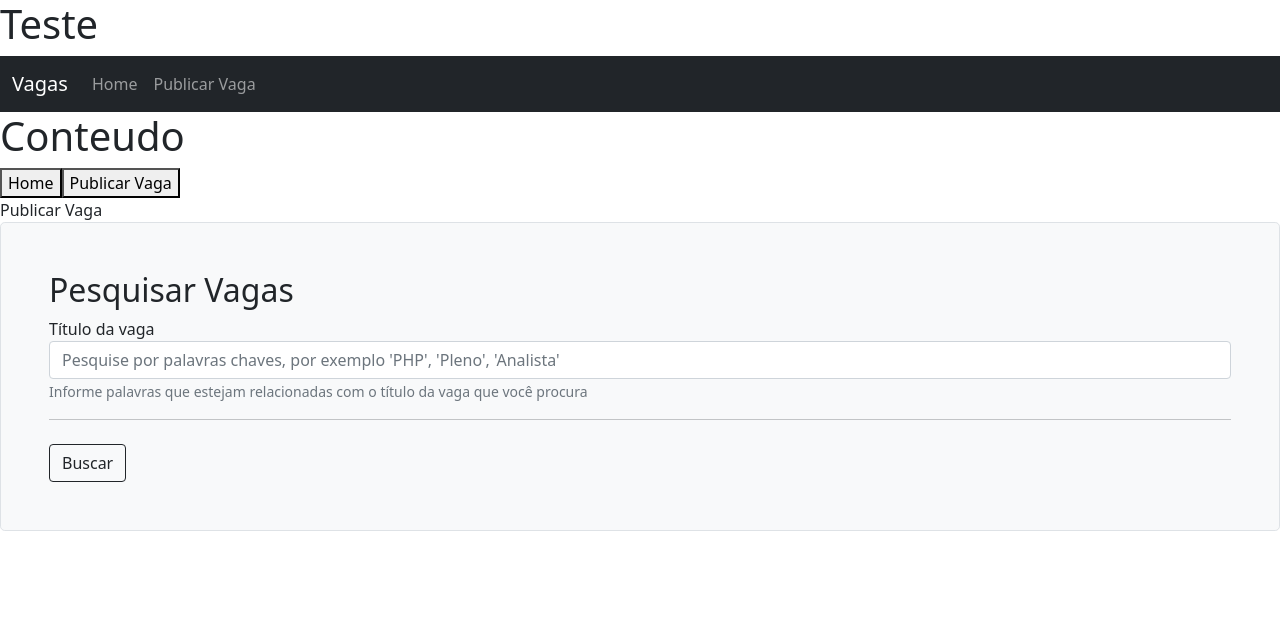
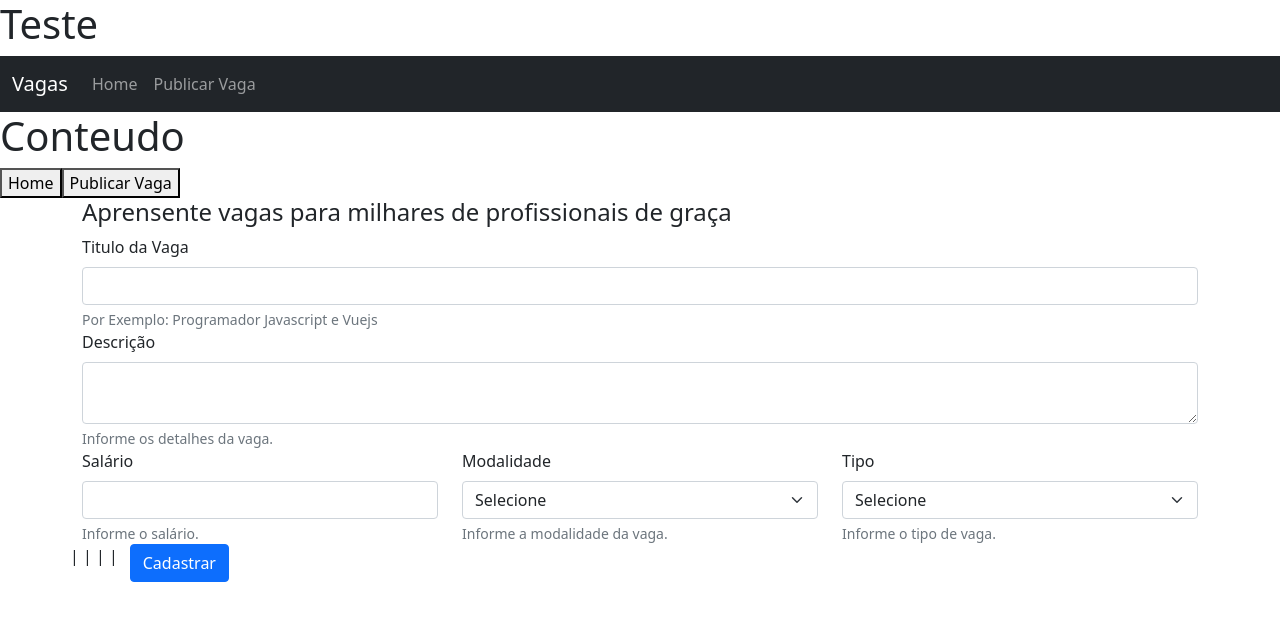
Before and after one commit to berutodo/vagas-vue, a Vue app: page / in a window 1280 px wide. Both pictures are taken after a click on the button "Publicar Vaga". Shown: the top 620 px of the page. Built offline with nearby package versions, Linux system fonts and the light colour scheme.

Commit message:
mudancas publicacao

```diff
--- a/src/components/comuns/Vaga.vue
+++ b/src/components/comuns/Vaga.vue
@@ -5,7 +5,7 @@
                     <p>{{descricao}}</p>
                 </div>
                 <div class="card-footer">
-                    <small class='text-muted'>Salário R$ {{salario}} | Modalidade : {{modalidade}} | Tipo : {{tipo}}  | Publicação : {{publicacao}}</small>
+                    <small class='text-muted'>Salário R$ {{salario}} | Modalidade : {{getModalidade}} | Tipo : {{getTipo}}  | Publicação : {{publicacao}}</small>
                 </div>
             </div>
 </template>
@@ -13,7 +13,23 @@
 <script>
 export default {
     name: 'Vaga',
-    props: ['titulo','descricao','salario','modalidade','tipo','publicacao']
+    props: ['titulo','descricao','salario','modalidade','tipo','publicacao'],
+    computed: {
+        getModalidade(){
+            switch(this.modalidade){
+                case '1' : return 'Home Office'
+                case '2' : return 'Presencial'
+            }
+            return ''
+        },
+        getTipo(){
+            switch(this.tipo){
+                case '1' : return 'CLT'
+                case '2' : return 'PJ'
+            }
+            return ''
+        }
+    }
 }
 </script>
 
--- a/src/components/views/Home.vue
+++ b/src/components/views/Home.vue
@@ -47,48 +47,7 @@ export default {
     },
     data: () => ({
         usuariosOnline : 0,
-        vagas: [
-  {
-    titulo: 'Analista Programador PHP Pleno',
-    descricao: 'Profissional com conhecimentos em PHP, Laravel e MySQL. Necessário 3 anos de experiências. Atuará na manutenção de sistemas legados da empresa.',
-    salario: 6000,
-    modalidade: 'Home Office',
-    tipo: 'PJ',
-    publicacao: '2021-10-10'
-  },
-  {
-    titulo: 'Programador JavaScript Angular',
-    descricao: 'Profissional com conhecimentos avançados em JavaScript e Angular.',
-    salario: 5000,
-    modalidade: 'Presencial',
-    tipo: 'CLT',
-    publicacao: '2021-10-07'
-  },
-  {
-    titulo: 'Programador JavaScript Vue',
-    descricao: 'Profissional com conhecimentos avançados em JavaScript e Vue.',
-    salario: 5000,
-    modalidade: 'Home Office',
-    tipo: 'CLT',
-    publicacao: '2021-10-06'
-  },
-  {
-    titulo: 'Analista de Banco de Dados Sênior',
-    descricao: 'Domínio dos bancos de dados SQL Server, Oracle, Postgre e MySQL',
-    salario: 9000,
-    modalidade: 'Presencial',
-    tipo: 'PJ',
-    publicacao: '2021-10-06'
-  },
-  {
-    titulo: 'Programador Web Júnior',
-    descricao: 'Conhecimentos básicos em HTML, CSS, JavaScript, Bootstrap, PHP e MySQL',
-    salario: 3000,
-    modalidade: 'Presencial',
-    tipo: 'CLT',
-    publicacao: '2021-10-05'
-  }
-],
+        vagas: [],
     }),
     methods: {
         getUsuarioOnline() {
@@ -98,6 +57,9 @@ export default {
     created(){
         setInterval(this.getUsuarioOnline, 2000)
     },
+    mounted(){
+      this.vagas = JSON.parse(localStorage.getItem('vagas'))
+    }
 
 }
 
--- a/src/components/views/PublicarVaga.vue
+++ b/src/components/views/PublicarVaga.vue
@@ -1,14 +1,87 @@
 <template>
-  <div>Publicar Vaga</div>
-  <pesquisar-vaga />
+  <div class="container">
+    <div class="row">
+      <div class="col">
+        <h4>Aprensente vagas para milhares de profissionais de graça</h4>
+      </div>
+    </div>
+    <div class="row">
+      <div class="col">
+        <label class="form-label">Titulo da Vaga</label>
+        <input type="text" class="form-control" v-model='titulo'>
+        <div class="form-text">Por Exemplo: Programador Javascript e Vuejs</div>
+      </div>
+    </div>
+    <div class="row">
+      <div class="col">
+        <label class="form-label">Descrição</label>
+        <textarea type="text" class="form-control" v-model="descricao"> </textarea>
+        <div class="form-text">Informe os detalhes da vaga.</div>
+      </div>
+    </div>
+    <div class="row">
+      <div class="col">
+        <label class="form-label">Salário</label>
+        <input type="number" class="form-control" v-model='salario'>
+        <div class="form-text">Informe o salário.</div>
+      </div>
+      <div class="col">
+        <label class="form-label">Modalidade</label>
+        <select class='form-select' v-model='modalidade'>
+          <option value="" disabled>Selecione</option>
+          <option value="1">Home Office</option>
+          <option value="2">Presencial</option>
+        </select>
+        <div class="form-text">Informe a modalidade da vaga.</div>
+      </div>
+      <div class="col">
+        <label class="form-label">Tipo</label>
+        <select class='form-select' v-model="tipo">
+          <option value="" disabled>Selecione</option>
+          <option value="1">CLT</option>
+          <option value="2">PJ</option>
+        </select>
+        <div class="form-text">Informe o tipo de vaga.</div>
+      </div>
+    </div>
+    <div class="row">
+      {{titulo}} | {{descricao}} | {{salario}} | {{modalidade}} | {{tipo}}
+      <div class="col">
+        <button type="submit" class="btn btn-primary" @click="salvarVaga()">Cadastrar</button>
+      </div>
+    </div>
+  </div>
 </template>
 
 <script>
-import PesquisarVaga from '@/components/comuns/PesquisarVaga.vue'
 export default {
     name: 'PublicarVaga',
+    data: () =>({
+      titulo: '',
+      descricao: '',
+      salario: '',
+      modalidade:'',
+      tipo:'',
+      }),
     components: {
-      PesquisarVaga
+    },
+    methods: {
+      salvarVaga(){
+
+        let vagas = JSON.parse(localStorage.getItem('vagas'))
+        console.log(vagas)
+        if(!vagas) vagas = []
+        let vaga = {
+          titulo : this.titulo,
+          descricao : this.descricao,
+          salario : this.salario,
+          modalidade : this.modalidade,
+          tipo : this.tipo,
+        }
+        vagas.push(vaga)
+        localStorage.setItem('vagas', JSON.stringify(vagas))
+        console.log(vaga)
+      }
     }
 }
 </script>
```
